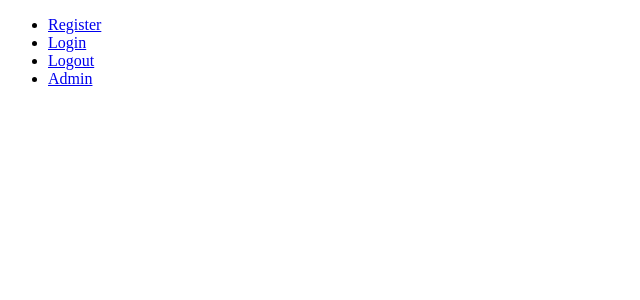
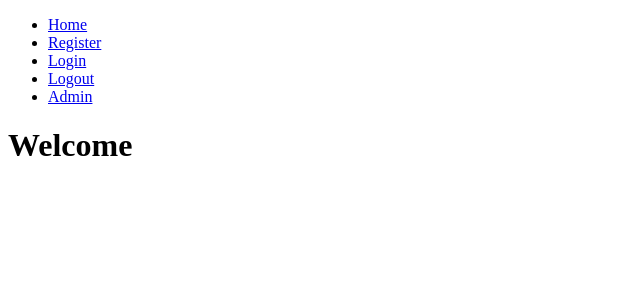
Before and after one commit to OnyJ/CoursesApp, a React (Create React App) app in the folder courses_app_react/: page / in a window 1280 px wide. Shown: the top 300 px of the page, without its empty margins (0-640 px from the left). Built offline with nearby package versions, Linux system fonts and the light colour scheme.

Commit message:
create Home.jsx page

```diff
--- a/courses_app_react/src/App.jsx
+++ b/courses_app_react/src/App.jsx
@@ -1,39 +1,37 @@
-import React from 'react';
-import Register from './pages/Register'
-import Login from './pages/Login'
-import Logout from './pages/Logout'
-import AdminDashboard from './pages/AdminDashboard'
-import Navbar from './components/Navbar'
-import {
-  BrowserRouter as Router,
-  Route,
-  Switch,
-  Link
-} from "react-router-dom";
+import React from "react";
+import Register from "./pages/Register";
+import Login from "./pages/Login";
+import Logout from "./pages/Logout";
+import AdminDashboard from "./pages/AdminDashboard";
+import Home from "./pages/Home";
+import Navbar from "./components/Navbar";
+import { BrowserRouter as Router, Route, Switch, Link } from "react-router-dom";
 
 const App = () => {
   return (
     <Router>
       <div>
-          <Navbar/>
+        <Navbar />
         <Switch>
-            <Route path='/register'>
-              <Register/>
+          <Route path="/register">
+            <Register />
           </Route>
-            <Route path='/login'>
-              <Login/>
+          <Route path="/login">
+            <Login />
           </Route>
-            <Route path='/logout'>
-              <Logout/>
+          <Route path="/logout">
+            <Logout />
           </Route>
-            <Route path='/AdminDashboard'>
-              <AdminDashboard/>
+          <Route path="/AdminDashboard">
+            <AdminDashboard />
+          </Route>
+          <Route exact path="/">
+            <Home />
           </Route>
         </Switch>
       </div>
     </Router>
+  );
+};
 
-  );
-}
-
-export default App
+export default App;
--- a/courses_app_react/src/components/Navbar.jsx
+++ b/courses_app_react/src/components/Navbar.jsx
@@ -1,26 +1,28 @@
-import React from 'react';
+import React from "react";
 import { Link } from "react-router-dom";
 
 const Navbar = () => {
-
-		return(
+  return (
     <nav>
       <ul>
         <li>
-						<Link to='/Register'>Register</Link>
+          <Link to="/">Home</Link>
         </li>
         <li>
-						<Link to='/Login'>Login</Link>
+          <Link to="/Register">Register</Link>
         </li>
         <li>
-						<Link to='/Logout'>Logout</Link>
+          <Link to="/Login">Login</Link>
         </li>
         <li>
-						<Link to='/AdminDashboard'>Admin</Link>
+          <Link to="/Logout">Logout</Link>
+        </li>
+        <li>
+          <Link to="/AdminDashboard">Admin</Link>
         </li>
       </ul>
     </nav>
-		)
-	}
+  );
+};
 
 export default Navbar;
--- /dev/null
+++ b/courses_app_react/src/pages/Home.jsx
@@ -0,0 +1,11 @@
+import React from "react";
+
+const Home = () => {
+  return (
+    <>
+      <h1>Welcome</h1>
+    </>
+  );
+};
+
+export default Home;
```
Lines whose indentation alone changed are shown as unchanged.
